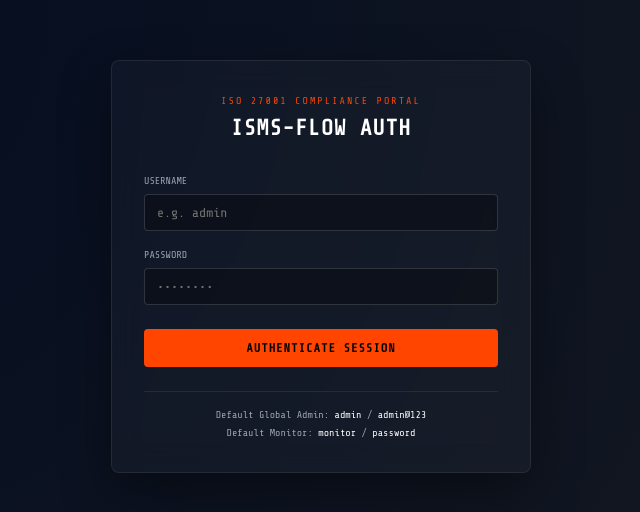
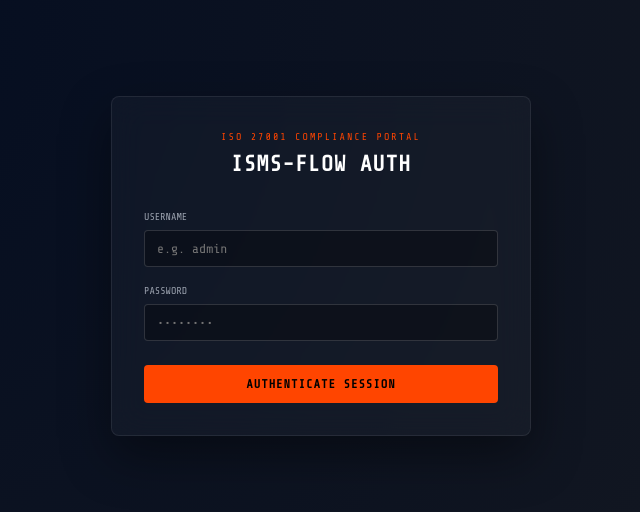
Before and after one commit to takke2607/isms-flow, a Next.js app in the folder apps/web/: page /login in a window 1280 px wide. Shown: the part 134-646 px from the top of the page, without its empty margins (319-959 px from the left). Built offline with nearby package versions, Linux system fonts and the light colour scheme.

Commit message:
Remove default credentials footer from login page

```diff
--- a/apps/web/src/app/login/page.tsx
+++ b/apps/web/src/app/login/page.tsx
@@ -189,11 +189,6 @@ export default function LoginPage() {
             Authenticate Session
           </button>
         </form>
-
-        <div style={{ marginTop: '24px', borderTop: '1px solid rgba(255,255,255,0.08)', paddingTop: '16px', fontSize: '10px', color: '#9ca3af', textAlign: 'center', lineHeight: '1.4' }}>
-          <div>Default Global Admin: <span style={{ color: '#fff' }}>admin</span> / <span style={{ color: '#fff' }}>admin@123</span></div>
-          <div style={{ marginTop: '4px' }}>Default Monitor: <span style={{ color: '#fff' }}>monitor</span> / <span style={{ color: '#fff' }}>password</span></div>
-        </div>
       </div>
     </div>
   )
```
